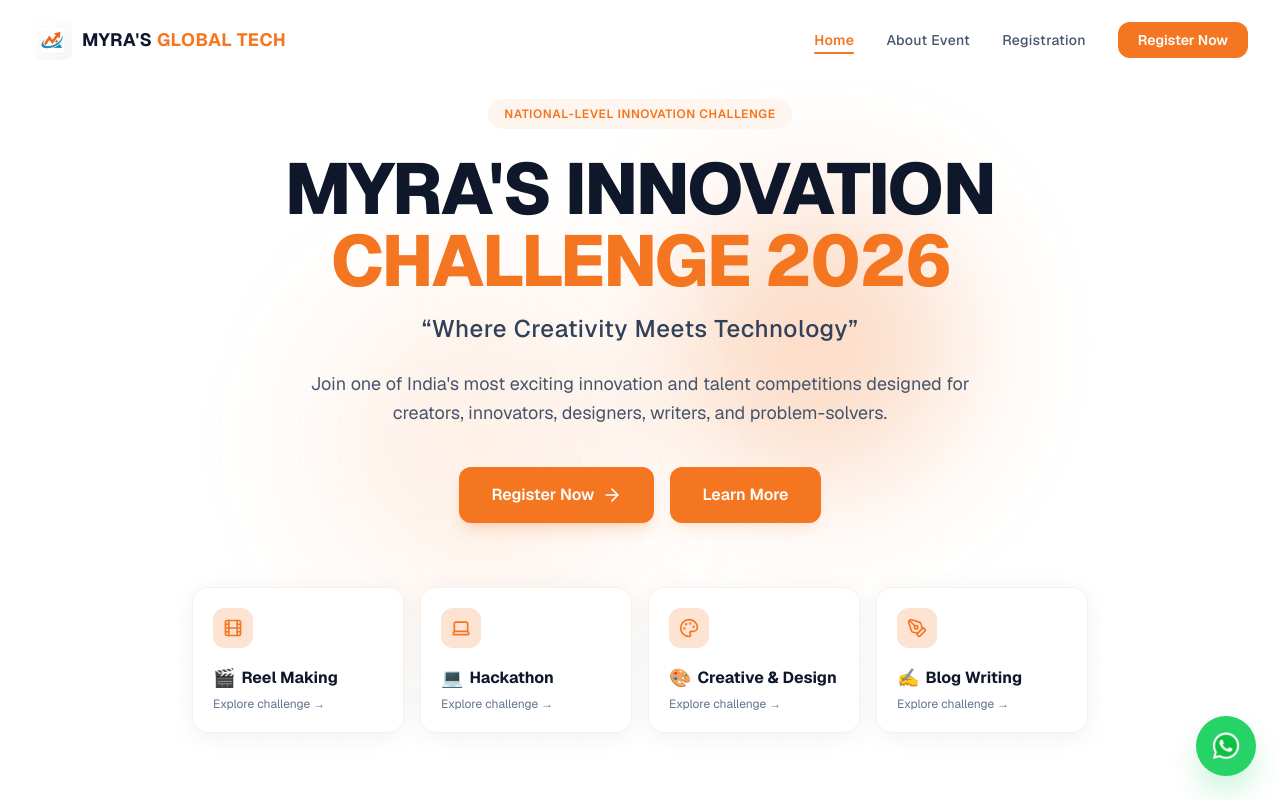
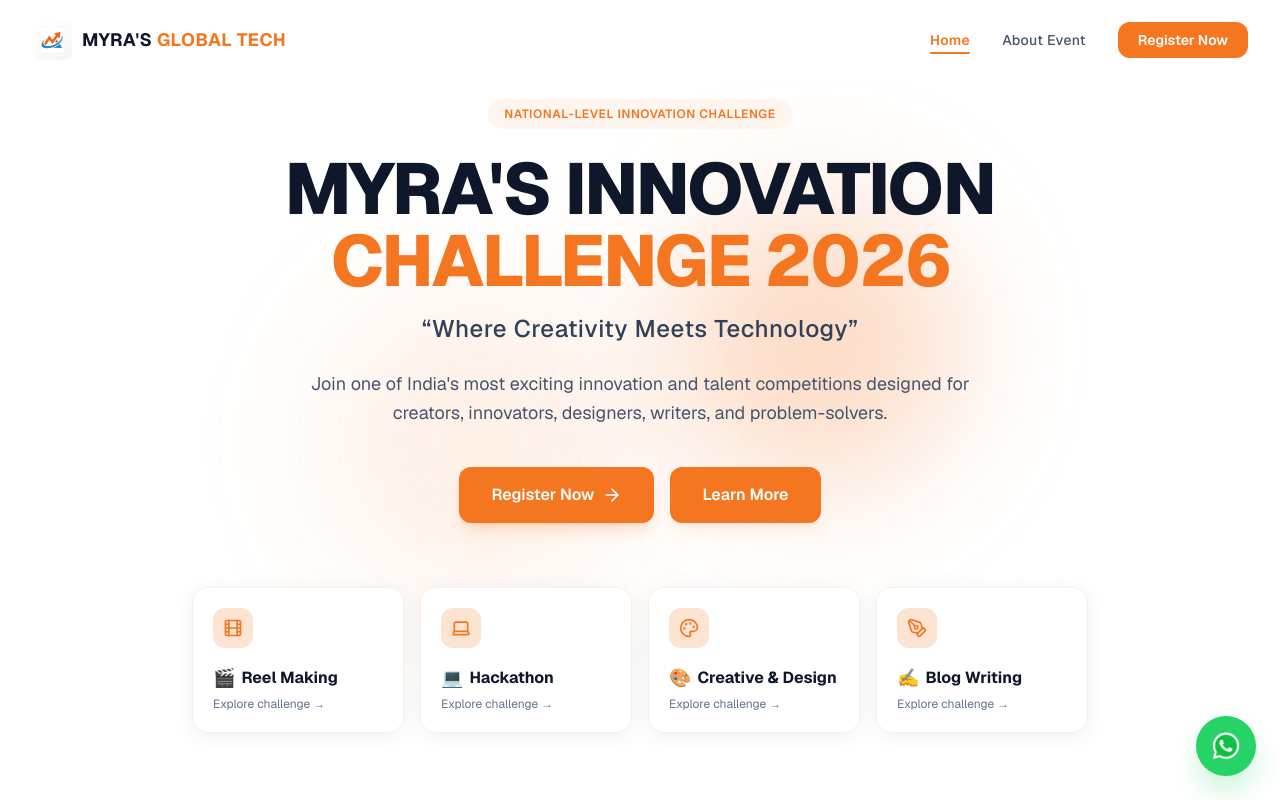
Before and after one commit to Abhi-realdev/Myra-Innovation, a Next.js app: page / in a window 1280 px wide. Shown: the top 800 px of the page. Built offline with nearby package versions, Linux system fonts and the light colour scheme.

Commit message:
Removed duplicate registration menu item from navbar

```diff
--- a/src/components/Navbar.tsx
+++ b/src/components/Navbar.tsx
@@ -21,7 +21,6 @@ export default function Navbar({ activeSection }: NavbarProps) {
   const navItems = [
     { name: "Home", href: "#home" },
     { name: "About Event", href: "#about" },
-    { name: "Registration", href: "#register" },
   ];
 
   return (
```
